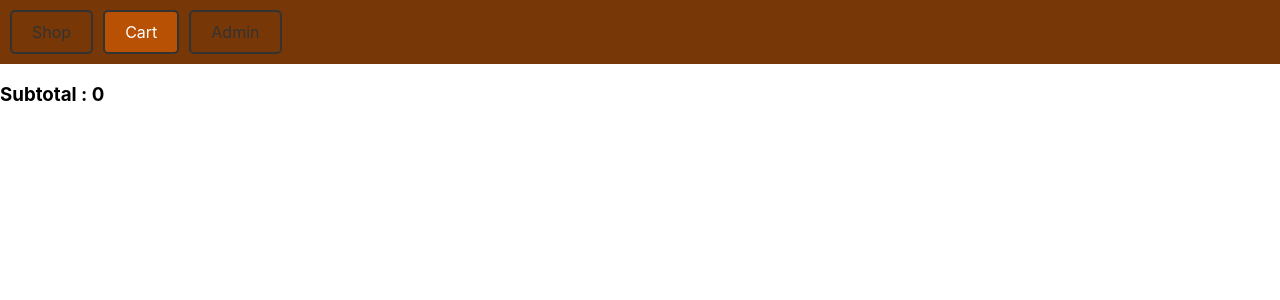
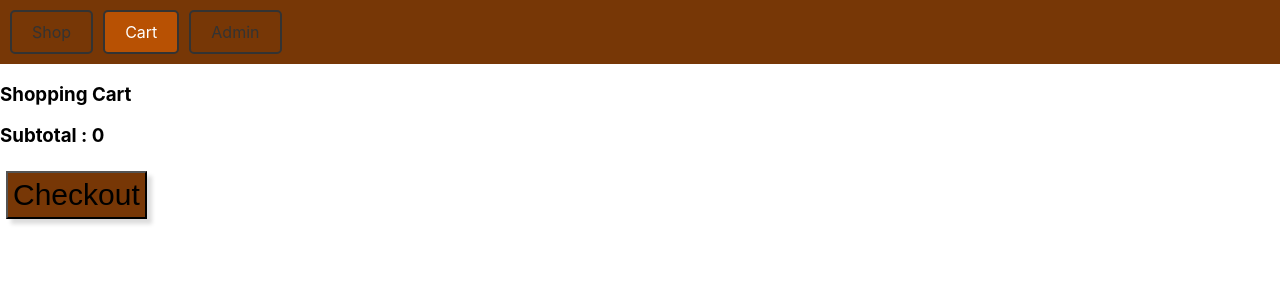
Before and after one commit to Albert-Thuku/phase-2-project-V2, a React (Create React App) app in the folder prestige-time-pieces/: page /cart in a window 1280 px wide. Both pictures are taken after a click on the button "Shop Now". Shown: the top 300 px of the page. Built offline with nearby package versions, Linux system fonts and the light colour scheme.

Commit message:
Added check out button

```diff
--- a/prestige-time-pieces/src/Components/Cart.js
+++ b/prestige-time-pieces/src/Components/Cart.js
@@ -24,9 +24,14 @@ function Cart({addedWatches}){
         setSubtotal(newSubtotal);
       }, [addedWatches, count]);
 
+      function handleCheckout(){
+        alert('Thank you for your purchase')
+      }
+
     return (
         <div id="cart-div">
             <div id="cart-list">
+                <h3 id="cartHeader">Shopping Cart</h3>
                 {addedWatches.map((watch)=>{
                     return (<div className="cart-item" key={watch.id}>
                         <section className="cart-image">
@@ -43,6 +48,9 @@ function Cart({addedWatches}){
             <section id="subtotals-div">
                 <h3> Subtotal : {subtotal}</h3>
             </section>
+            <section id="checkout">
+                <button onClick={handleCheckout}>Checkout</button>
+            </section>
         </div>
     );
 
```
